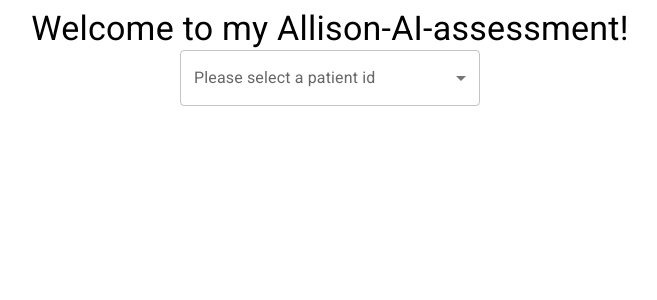
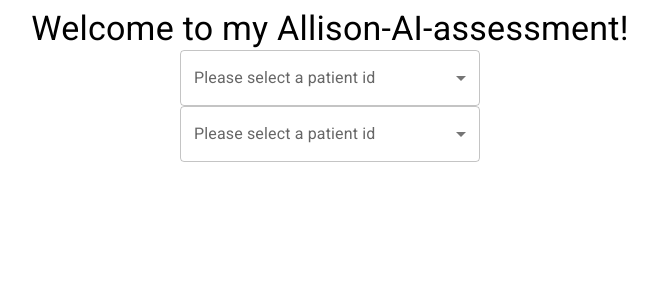
Before and after one commit to MarcAntoineLebourgeois/allison-ai-assessment, a React (Create React App) app in the folder front-end/: page / in a window 1280 px wide. Shown: the top 300 px of the page, without its empty margins (310-967 px from the left). Built offline with nearby package versions, Linux system fonts and the light colour scheme.

Commit message:
feat: add SelectTumorIndice component

```diff
--- a/front-end/src/components/SelectPatientId.tsx
+++ b/front-end/src/components/SelectPatientId.tsx
@@ -1,6 +1,6 @@
 /** @jsxImportSource @emotion/react */
 import { css } from "@emotion/react";
-import { useState } from "react";
+import { FC, useEffect, useState } from "react";
 import {
   FormControl,
   InputLabel,
@@ -8,13 +8,23 @@ import {
   Select,
   SelectChangeEvent,
 } from "@mui/material";
+import { getTumorIndices } from "../helpers";
+import { SelectTumorIndice } from "./SelectTumorIndice";
 
-export const SelectPatientId = () => {
-  const [patientId, setPatientId] = useState("");
+export const SelectPatientId: FC = () => {
+  const [patientId, setPatientId] = useState<string | null>();
   const handleChange = (event: SelectChangeEvent<string>) =>
     setPatientId(event.target.value as string);
+  const [tumorIndices, setTumorIndices] = useState<string[]>([]);
+  useEffect(() => {
+    if (patientId)
+      getTumorIndices(patientId).then((tumorIndices) =>
+        setTumorIndices(tumorIndices)
+      );
+  }, [patientId]);
 
   return (
+    <>
       <FormControl
         css={css`
           width: 300px;
@@ -24,7 +34,7 @@ export const SelectPatientId = () => {
         <Select
           labelId="demo-simple-select-label"
           id="demo-simple-select"
-        value={patientId}
+          value={patientId || ""}
           label="Age"
           onChange={handleChange}
         >
@@ -35,5 +45,7 @@ export const SelectPatientId = () => {
           <MenuItem value={5}>5</MenuItem>
         </Select>
       </FormControl>
+      <SelectTumorIndice tumorIndices={tumorIndices} />
+    </>
   );
 };
--- /dev/null
+++ b/front-end/src/components/SelectTumorIndice.tsx
@@ -0,0 +1,43 @@
+/** @jsxImportSource @emotion/react */
+import { css } from "@emotion/react";
+import { FC, useState } from "react";
+import {
+  FormControl,
+  InputLabel,
+  MenuItem,
+  Select,
+  SelectChangeEvent,
+} from "@mui/material";
+
+type Props = {
+  tumorIndices: string[];
+};
+
+export const SelectTumorIndice: FC<Props> = ({ tumorIndices }) => {
+  const [tumorIndice, setTumorIndice] = useState<string | null>();
+  const handleChange = (event: SelectChangeEvent<string>) =>
+    setTumorIndice(event.target.value as string);
+
+  return (
+    <FormControl
+      css={css`
+        width: 300px;
+      `}
+    >
+      <InputLabel>Please select a patient id</InputLabel>
+      <Select
+        labelId="demo-simple-select-label"
+        id="demo-simple-select"
+        value={tumorIndice || ""}
+        label="Age"
+        onChange={handleChange}
+      >
+        {tumorIndices.map((indice) => (
+          <MenuItem key={indice} value={indice}>
+            {indice}
+          </MenuItem>
+        ))}
+      </Select>
+    </FormControl>
+  );
+};
--- /dev/null
+++ b/front-end/src/config.ts
@@ -0,0 +1 @@
+export const backEndHost = "http://localhost:5000/";
--- /dev/null
+++ b/front-end/src/helpers/getTumorIndices.ts
@@ -0,0 +1,11 @@
+import { backEndHost } from "../config";
+
+export const getTumorIndices = (patientId: string): Promise<string[]> =>
+  fetch(`${backEndHost}get_tumor_indices_by_patient_index/${patientId}`, {
+    method: "GET",
+    mode: "cors",
+  })
+    .then((response) => response.json())
+    .catch((error) => {
+      throw new Error(error);
+    });
--- /dev/null
+++ b/front-end/src/helpers/index.ts
@@ -0,0 +1 @@
+export { getTumorIndices } from "./getTumorIndices";
```
Lines whose indentation alone changed are shown as unchanged.
